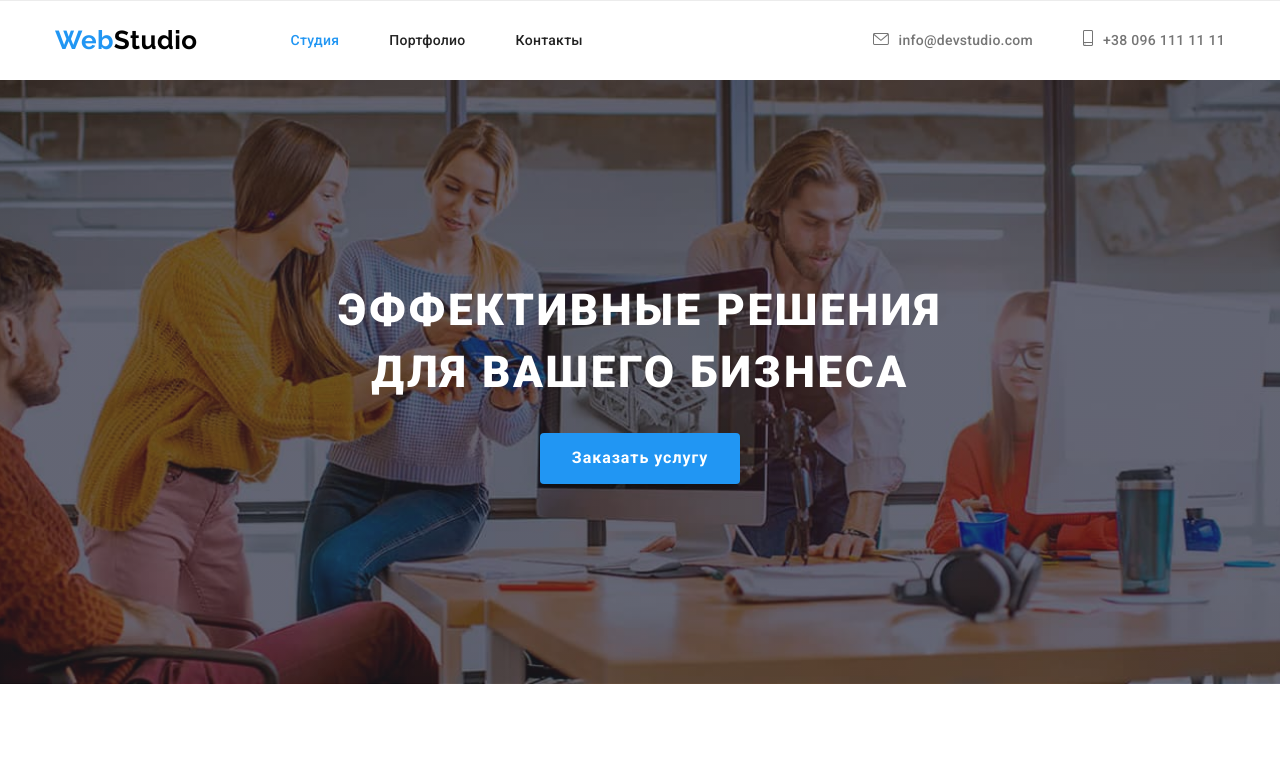
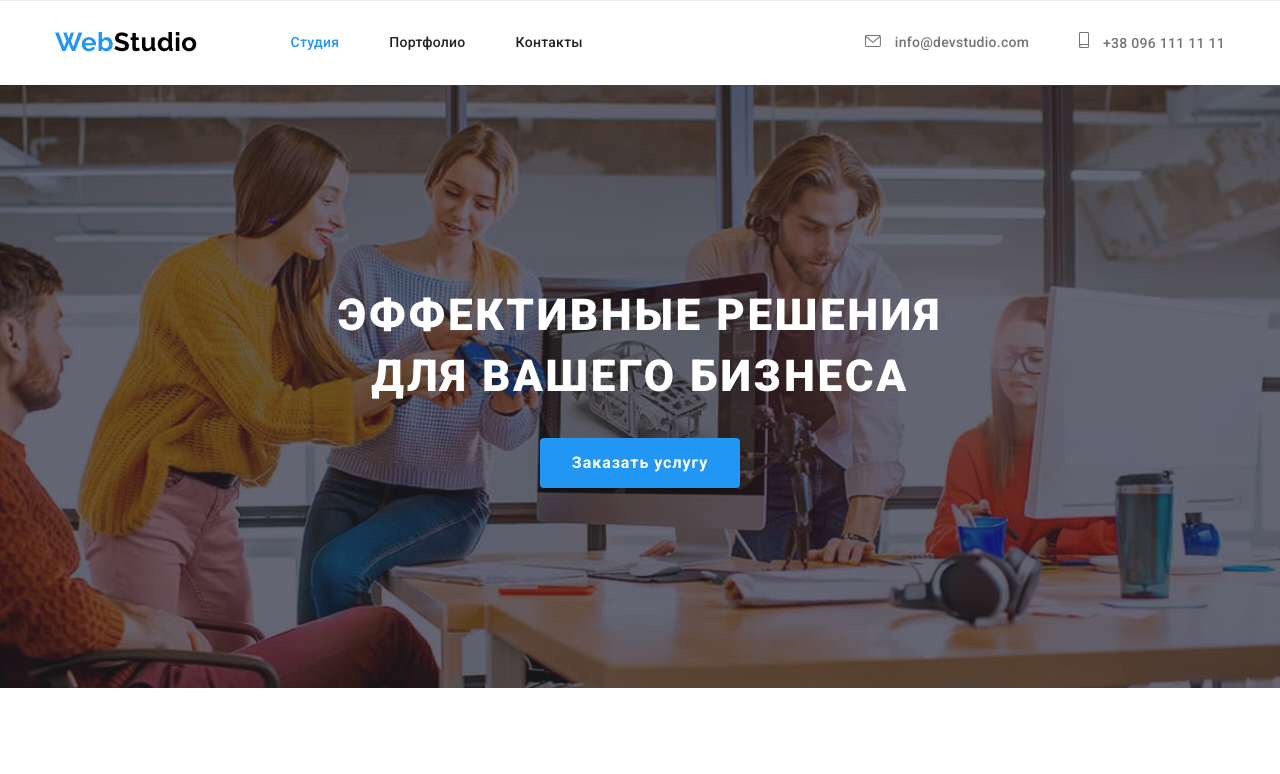
Before and after one commit to Shevchuk-Ren/goit-markup-hw-04, a plain HTML site: page index.html in a window 1280 px wide. Shown: the top 774 px of the page. Drawn offline with Linux system fonts and the light colour scheme.

Commit message:
контакты

```diff
--- a/css/style.css
+++ b/css/style.css
@@ -187,6 +187,10 @@ body {
   line-height: 1.42;
   letter-spacing: 0.02em;
 }
+.nav-item {
+  padding-top: 31px;
+  padding-bottom: 31px;
+}
 .site-nav .nav-item.current {
   color: var(--accent-color);
 }
@@ -203,30 +207,27 @@ body {
   margin-right: 50px;
 }
 
-.contact-item {
-  font-style: normal;
-  color: currentColor;
-}
 .ls-item {
   display: flex;
   align-items: center;
 }
+
 .envelope-item {
+  padding-top: 31px;
+  padding-bottom: 31px;
   color: inherit;
 }
-.envelope {
-  margin-right: 10px;
-
-  fill: currentColor;
-}
+.envelope,
 .smartphone {
   margin-right: 10px;
   fill: currentColor;
 }
 
 .envelope:hover,
+.envelope:focus,
 .smartphone:hover {
   fill: var(--accent-color);
+  border: 1px solid var(--accent-color);
 }
 .contacts .link:hover,
 .contacts .link:focus,
--- a/index.html
+++ b/index.html
@@ -33,16 +33,18 @@
             <address class="address">
                 <ul class="contacts list">
                     <li class="ls-item">
-                       <a class="envelope-item" href="mailto:info@devstudio.com"><svg class="envelope" width="16px" height="12px">
-                            <use href="./images/icons.svg#icon-envelope"></use>
-                        </svg></a>
-                        <a class="contact-item link" href="mailto:info@devstudio.com">info@devstudio.com</a>
+                        <a class="envelope-item link" href="mailto:info@devstudio.com"><svg class="envelope" width="16px" height="12px">
+                                <use href="./images/icons.svg#icon-envelope"></use>
+                            </svg>
+                        info@devstudio.com
+                    </a>
                     </li>
                     <li class="ls-item">
-                        <a class="envelope-item" href="tel:+380961111111"><svg class="smartphone" width="10px" height="16px">
+                        <a class="envelope-item link" href="tel:+380961111111"><svg class="smartphone" width="10px" height="16px">
                             <use href="./images/icons.svg#icon-smartphone"></use>
-                        </svg></a>
-                        <a class="contact-item link" href="tel:+380961111111">+38 096 111 11 11</a>
+                        </svg>
+                        +38 096 111 11 11
+                    </a>
                     </li>
                 </ul>
             </address>
```
Also changed, not shown: portfolio.html (+8 -6 lines).
